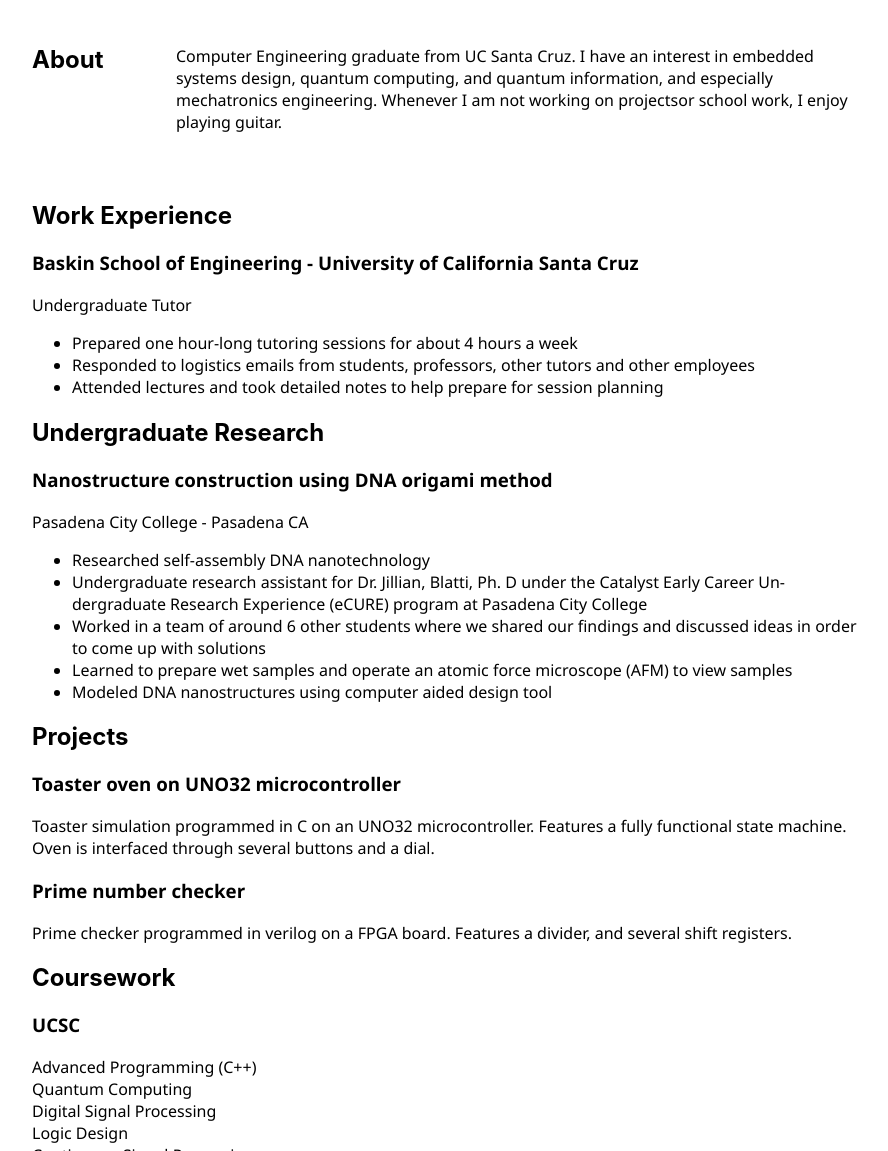
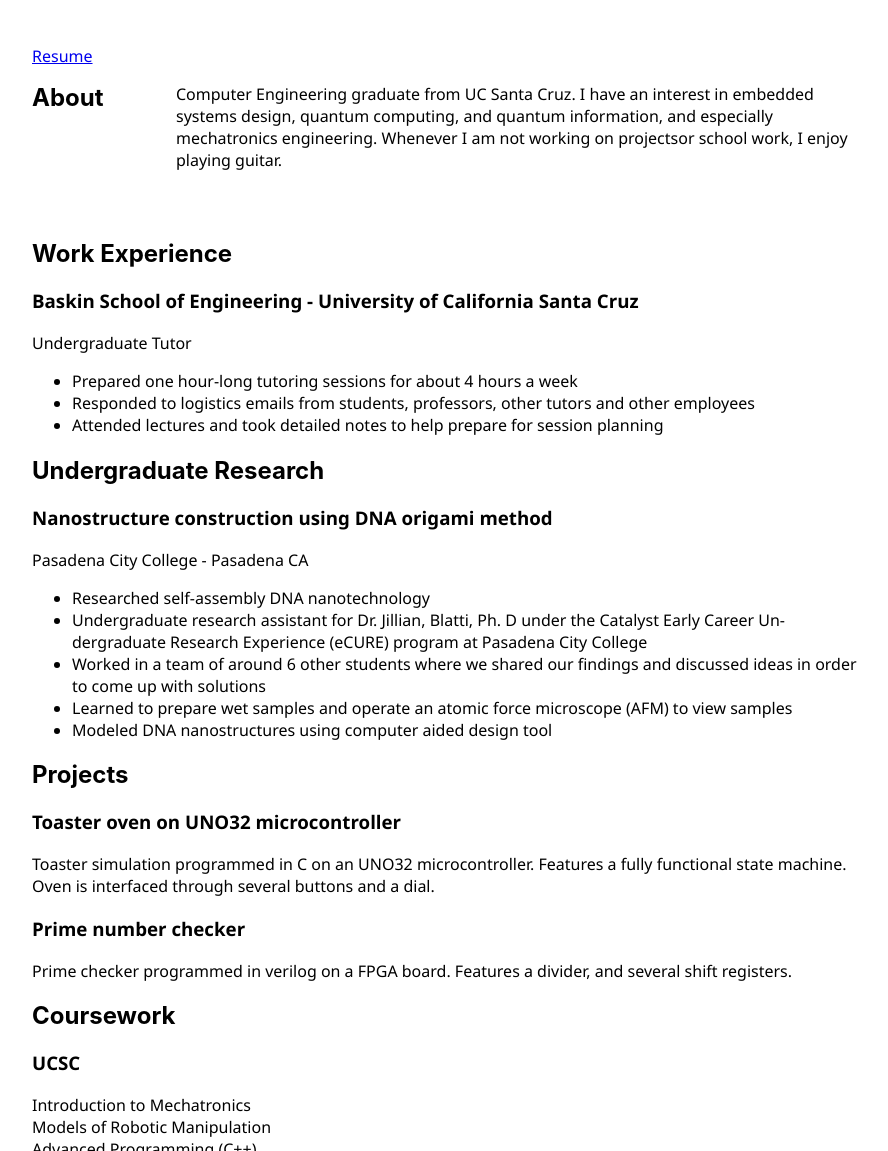
Before and after one commit to EdwardG323/EdwardG323.github.io, a plain HTML site: page index.html in a window 1280 px wide. Shown: the part 149-1300 px from the top of the page, without its empty margins (192-1080 px from the left). Drawn offline with Linux system fonts and the light colour scheme.

Commit message:
added more courses and added resume link

```diff
--- a/index.html
+++ b/index.html
@@ -3,10 +3,12 @@
 <head>
 	<link rel="stylesheet" type="text/css" href="./styles.css" />
 	<title>Edward Garcia</title>
+
 </head>
 <body>
 	<div class="content">
 		<h1>Edward Garcia</h1>
+		<p><a href="EdwardGarciaResumeB.pdf">Resume</a></p>
 
 		<div class="FlexContainer">
 			<div class="FlexSection">
@@ -59,6 +61,8 @@
 	    <h2>Coursework</h2>
 	    <h3>UCSC</h3>
 	    <ul class="ListA">
+	    	<li>Introduction to Mechatronics</li>
+	    	<li>Models of Robotic Manipulation</li>
 	    	<li>Advanced Programming (C++)</li>
 	    	<li>Quantum Computing</li>
 	    	<li>Digital Signal Processing</li>
```
Also changed, not shown: 1 other file.
